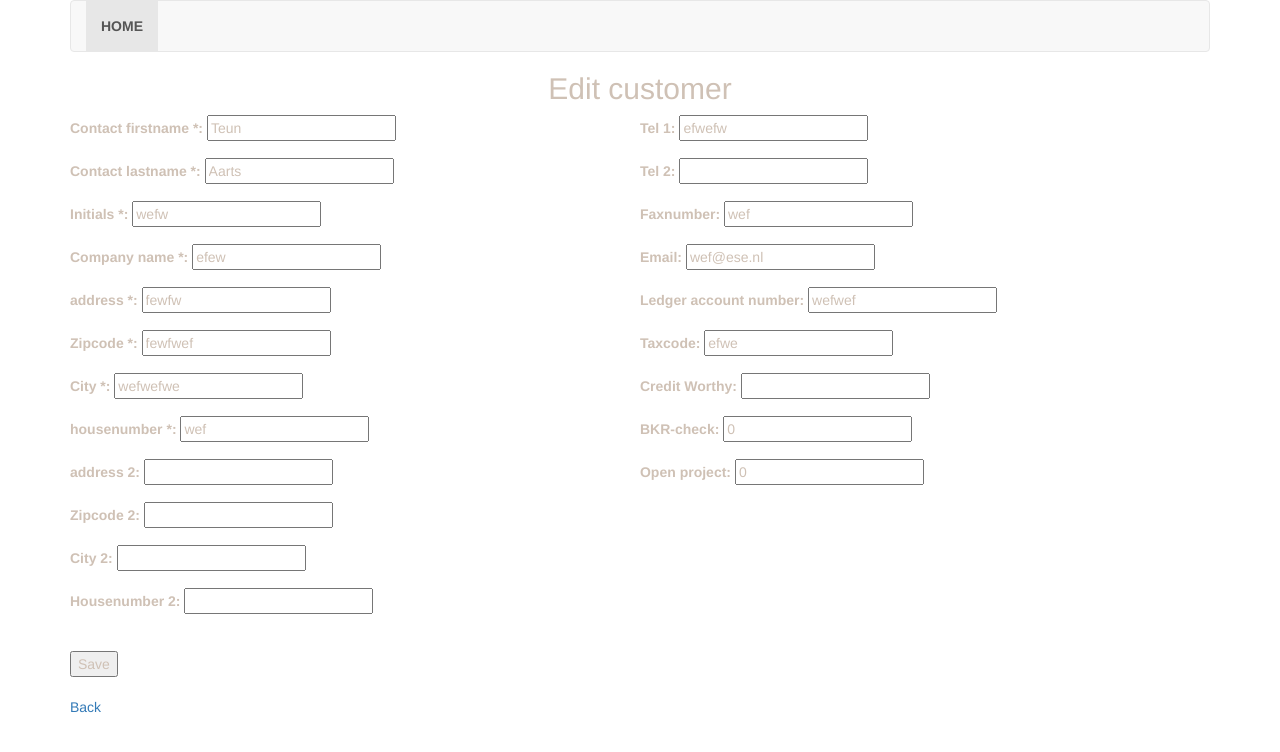
After one commit to Teunimli/Groep1-Barroc-it, a PHP site: page /barroc-itPR/views/customers/editcustomer.php?id=1 in a window 1280 px wide. The commit adds this page. Shown: the top 752 px of the page. Run offline with PHP 8.4, Linux system fonts and the light colour scheme; data comes from the database, SQL or seed files in the repository; data that the repository does not hold is empty; some libraries are stand-ins or nearby versions.

Commit message:
deel jorrit 2.0

```diff
--- /dev/null
+++ b/3C. Werkende webapplicatie/barroc-it_jorrit/barroc-itPR/public/views/customers/editcustomer.php
@@ -0,0 +1,159 @@
+<?php require_once '../../header.php';?>
+<?php
+
+$id = $_GET['id'];
+$sql = "SELECT * FROM tbl_customer WHERE id = :id";
+$q = $db->prepare($sql);
+$q->bindParam(':id', $id);
+$q->execute();
+
+$contact = $q->fetch();
+
+?>
+<div class="container">
+    <header>
+
+
+        <nav role="navigation" class="navbar navbar-default">
+            <!-- Brand and toggle get grouped for better mobile display -->
+
+            <!-- Collection of nav links and other content for toggling -->
+            <div id="navbarCollapse" class="collapse navbar-collapse">
+                <ul class="nav navbar-nav">
+                    <li class="active"><a href="#">Home</a></li>
+
+                </ul>
+
+            </div>
+        </nav>
+
+    </header>
+    <div class="container-content">
+
+    <form action="../../../app/controllers/customercontroller.php" method="POST">
+         <h2 class="text-center">Edit customer</h2>
+         <input type="hidden" name="type" value="edit">
+        <input type="hidden" name="id" value="<?= $contact['id'] ?>" />
+
+        <div class="grid">
+            <div class="col-6">
+                <div class="form-group">
+                    <label for="contact_name">Contact firstname *:</label>
+                    <input type="text" name="contact_name" value="<?= $contact['contact_name']?>">
+                </div>
+
+                <div class="form-group">
+                    <label for="contact_lastname">Contact lastname *:</label>
+                    <input type="text" name="contact_lastname" value="<?= $contact['contact_lastname']?>">
+                </div>
+
+                <div class="form-group">
+                    <label for="initials">Initials *:</label>
+                    <input type="text" name="initials" value="<?= $contact['initials']?>">
+                </div>
+
+                <div class="form-group">
+                    <label for="companyname">Company name *:</label>
+                    <input type="text" name="companyname" value="<?= $contact['companyname']?>">
+                </div>
+
+                <div class="form-group">
+                    <label for="first_adress">address *:</label>
+                    <input type="text" name="first_adress" value="<?= $contact['first_adress']?>">
+                </div>
+
+                <div class="form-group">
+                    <label for="first_zipcode">Zipcode *:</label>
+                    <input type="text" name="first_zipcode" value="<?= $contact['first_zipcode']?>">
+                </div>
+
+                <div class="form-group">
+                    <label for="first_city">City *:</label>
+                    <input type="text" name="first_city" value="<?= $contact['first_city']?>">
+                </div>
+
+                <div class="form-group">
+                    <label for="first_housenumber">housenumber *:</label>
+                    <input type="text" name="first_housenumber" value="<?= $contact['first_housenumber']?>">
+                </div>
+
+                <div class="form-group">
+                    <label for="second_adress">address 2:</label>
+                    <input type="text" name="second_adress" value="<?= $contact['second_adress']?>">
+                </div>
+
+                <div class="form-group">
+                    <label for="second_zipcode">Zipcode 2:</label>
+                    <input type="text" name="second_zipcode" value="<?= $contact['second_zipcode']?>">
+                </div>
+
+                <div class="form-group">
+                    <label for="second_city">City 2:</label>
+                    <input type="text" name="second_city" value="<?= $contact['second_city']?>">
+                </div>
+
+                <div class="form-group">
+                    <label for="second_housenumber">Housenumber 2:</label>
+                    <input type="text" name="second_housenumber" value="<?= $contact['second_housenumber']?>">
+                </div>
+            </div><!--end col-6--->
+
+            <div class="col-6">
+                <div class="form-group">
+                    <label for="first_telephonenumber">Tel 1:</label>
+                    <input type="text" name="first_telephonenumber" value="<?= $contact['first_telephonenumber']?>">
+                </div>
+
+                <div class="form-group">
+                    <label for="second_telephonenumber">Tel 2:</label>
+                    <input type="text" name="second_telephonenumber" value="<?= $contact['second_telephonenumber']?>">
+                </div>
+
+                <div class="form-group">
+                    <label for="fax">Faxnumber:</label>
+                    <input type="text" name="fax" value="<?= $contact['fax']?>">
+                </div>
+
+                <div class="form-group">
+                    <label for="email">Email:</label>
+                    <input type="email" name="email" value="<?= $contact['email']?>">
+                </div>
+
+                <div class="form-group">
+                    <label for="ledgeraccountnumber">Ledger account number:</label>
+                    <input type="text" name="ledgeraccountnumber" value="<?= $contact['ledgeraccountnumber']?>">
+                </div>
+
+                <div class="form-group">
+                    <label for="taxcode">Taxcode:</label>
+                    <input type="text" name="taxcode" value="<?= $contact['taxcode']?>">
+                </div>
+
+                <div class="form-group">
+                    <label for="creditworthy">Credit Worthy:</label>
+                    <input type="text" name="creditworthy" value="<?= $contact['creditworthy']?>">
+                </div>
+
+                <div class="form-group">
+                    <label for="bkrcheck">BKR-check:</label>
+                    <input type="text" name="bkrcheck" value="<?= $contact['bkrcheck']?>">
+                </div>
+
+                <div class="form-group">
+                    <label for="open_project">Open project:</label>
+                    <input type="text" name="open_project" value="<?= $contact['open_project']?>">
+                </div>
+
+            </div><!--end col-6--->
+
+        </div><!--end grid--->
+        <input type="submit" value="Save">
+    </form>
+        <a href="">Back</a>
+
+    </div><!--end container-content-->
+</div><!--end container--->
+
+
+
+<?php require_once __DIR__ . '/../../footer.php';?>
```
Also changed, not shown: 3C. Werkende webapplicatie/barroc-it_jorrit/barroc-itPR/app/controllers/authController.php (added, +73 -0 lines), 3C. Werkende webapplicatie/barroc-it_jorrit/barroc-itPR/app/controllers/customercontroller.php (+90 -0 lines), 3C. Werkende webapplicatie/barroc-it_jorrit/barroc-itPR/public/index.php (+26 -0 lines), 3C. Werkende webapplicatie/barroc-it_jorrit/barroc-itPR/public/views/auth/login.php (added, +22 -0 lines), 3C. Werkende webapplicatie/barroc-it_jorrit/barroc-itPR/public/views/auth/makeUser.php (added, +20 -0 lines), 3C. Werkende webapplicatie/barroc-it_jorrit/barroc-itPR/public/views/dashboard/dashboard.php (added, +10 -0 lines), 3C. Werkende webapplicatie/barroc-it_jorrit/barroc-itPR/public/assets/css/main.css.
